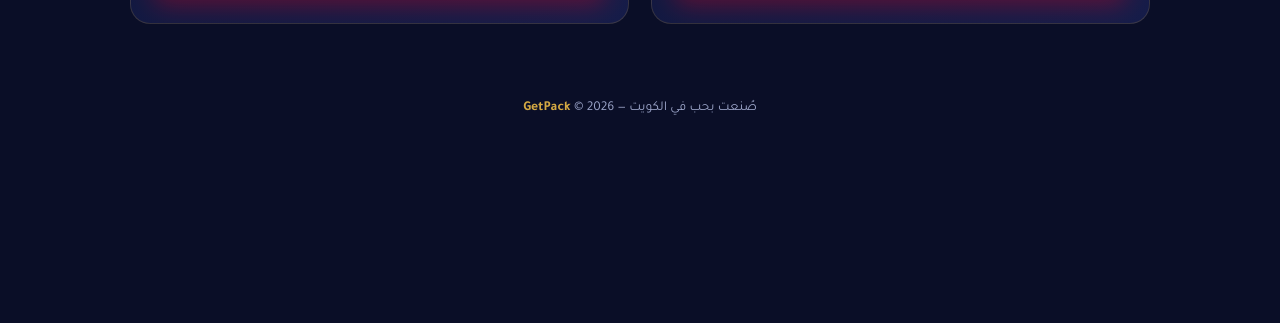
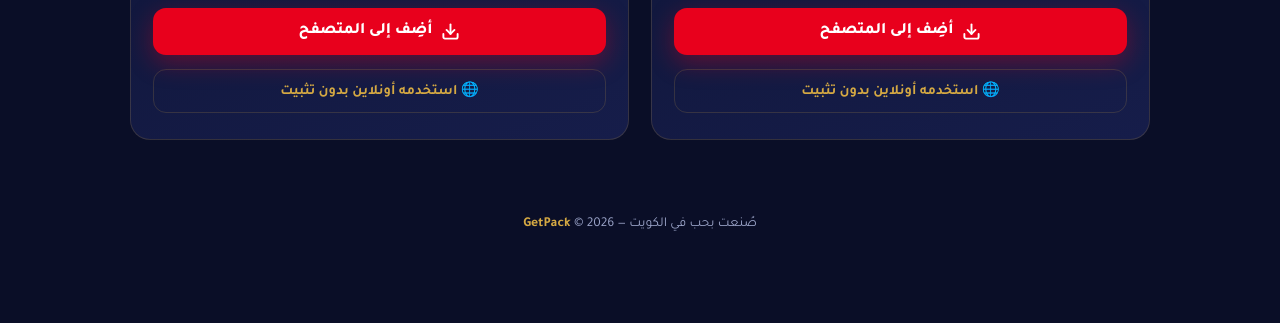
Before and after one commit to khaledq84ever/getpack-site, a website: page index.html in a window 1280 px wide. Shown: the part 812-1135 px from the top of the page. Before the commit the page ends 1019 px from the top, so only its background shows below. Drawn offline with Linux system fonts and the light colour scheme.

Commit message:
Cards: add per-extension 'Use it online' website link; README: list all extension URLs
Co-Authored-By: Claude Fable 5 <noreply@anthropic.com>

```diff
--- a/index.html
+++ b/index.html
@@ -303,6 +303,24 @@
       .add-btn:hover {
         background: var(--red-dark);
         transform: scale(1.02);
+      }
+      .site-btn {
+        display: flex;
+        align-items: center;
+        justify-content: center;
+        gap: 8px;
+        border: 1px solid var(--line);
+        color: var(--gold);
+        text-decoration: none;
+        font-size: 0.9rem;
+        font-weight: 700;
+        padding: 11px;
+        border-radius: 13px;
+        transition: 0.25s;
+      }
+      .site-btn:hover {
+        background: var(--gold);
+        color: var(--navy);
       }
       .add-btn svg {
         width: 19px;
@@ -710,6 +728,7 @@
       const EXTS = [
         {
           key: "youtube",
+          site: "https://youtube-mp3-downloader-production-c1e2.up.railway.app",
           zip: "youtube-extension.zip",
           name: "YTGet",
           accent: "#ff0033",
@@ -719,6 +738,7 @@
         },
         {
           key: "tweetget",
+          site: "https://tweetget-production.up.railway.app",
           zip: "tweetget-extension.zip",
           name: "TweetGet",
           accent: "#1d9bf0",
@@ -728,6 +748,7 @@
         },
         {
           key: "instagram",
+          site: "https://sunny-creation-production-05bc.up.railway.app",
           zip: "instagram-extension.zip",
           name: "InstaGet",
           accent: "#e1306c",
@@ -737,6 +758,7 @@
         },
         {
           key: "tiktok",
+          site: "https://ravishing-acceptance-production-f209.up.railway.app",
           zip: "tiktok-extension.zip",
           name: "TikGet",
           accent: "#25f4ee",
@@ -761,6 +783,9 @@
         <svg viewBox="0 0 24 24" fill="none" stroke="currentColor" stroke-width="2.4" stroke-linecap="round" stroke-linejoin="round"><path d="M21 15v4a2 2 0 0 1-2 2H5a2 2 0 0 1-2-2v-4"/><polyline points="7 10 12 15 17 10"/><line x1="12" y1="15" x2="12" y2="3"/></svg>
         ${lang === "ar" ? "أضِف إلى المتصفح" : "Add to Browser"}
       </button>
+      <a class="site-btn" href="${e.site}" target="_blank" rel="noopener">
+        ${lang === "ar" ? "🌐 استخدمه أونلاين بدون تثبيت" : "🌐 Use it online — no install"}
+      </a>
     </article>`,
         ).join("");
       }
```
Also changed, not shown: README.md.
